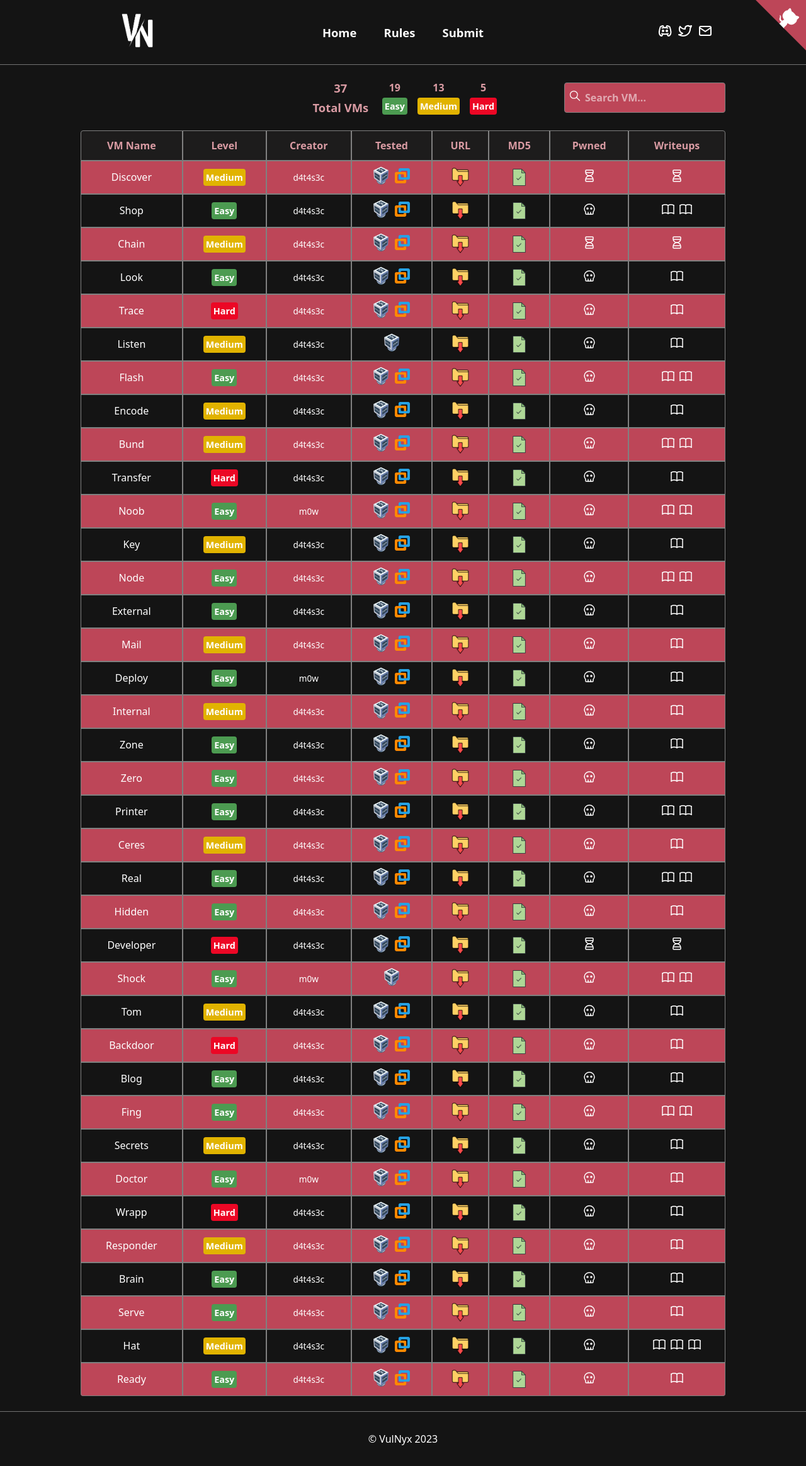
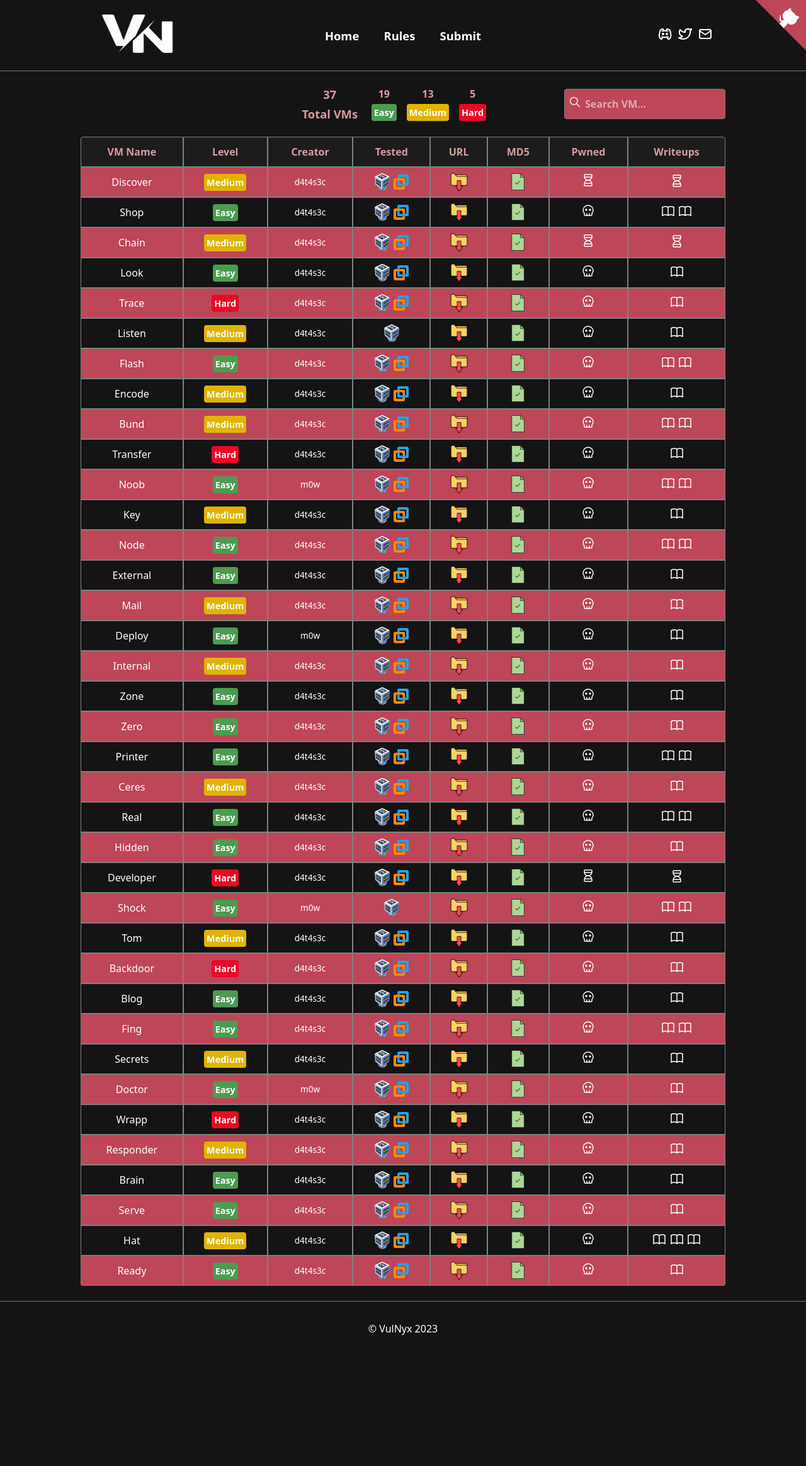
Before and after one commit to VulNyx/vulnyx, a Jekyll site: the page built from index.md, in a window 1280 px wide. Shown: the whole page at 63% size. Built offline with Jekyll 4.4.1, drawn with Linux system fonts in a browser that asks for light colours; after the commit the page ends 2152 px from its top, so only the background shows below that.

Commit message:
style: minor changes

```diff
--- a/assets/style.scss
+++ b/assets/style.scss
@@ -65,7 +65,7 @@ header {
   display: flex;
   align-items: center;
   justify-content: center;
-  gap: 1rem;
+  gap: 0.75rem;
 }
 
 .navbar a {
@@ -156,7 +156,7 @@ main {
 
 .wrapper article {
   display: grid;
-  grid-template-columns: 1fr 1fr 1fr;
+  grid-template-columns: 0.9fr 1.1fr 1fr;
 }
 
 #total-vms, #total-vms + span {
@@ -259,6 +259,12 @@ th {
   background-color: #1d1c1c;
 }
 
+.tested {
+  display: flex;
+  align-items: center;
+  justify-content: center;
+}
+
 tbody tr {
   background-color: $red;
 }
@@ -332,8 +338,8 @@ td div {
 }
 
 .logo {
-  width: 65px;
-  height: 65px;
+  width: 150px;
+  height: 75px;
 }
 
 .function-name {
```
